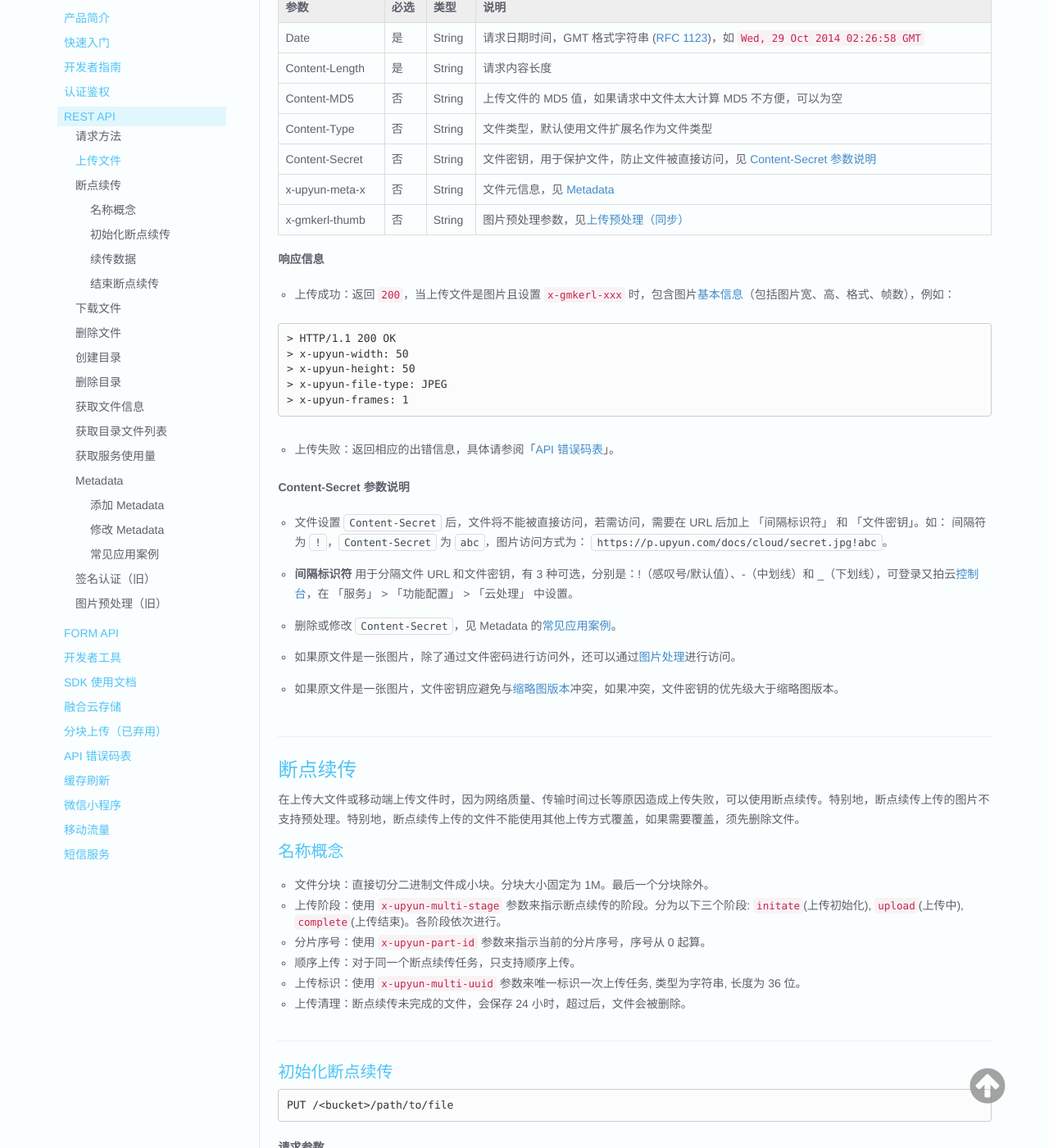
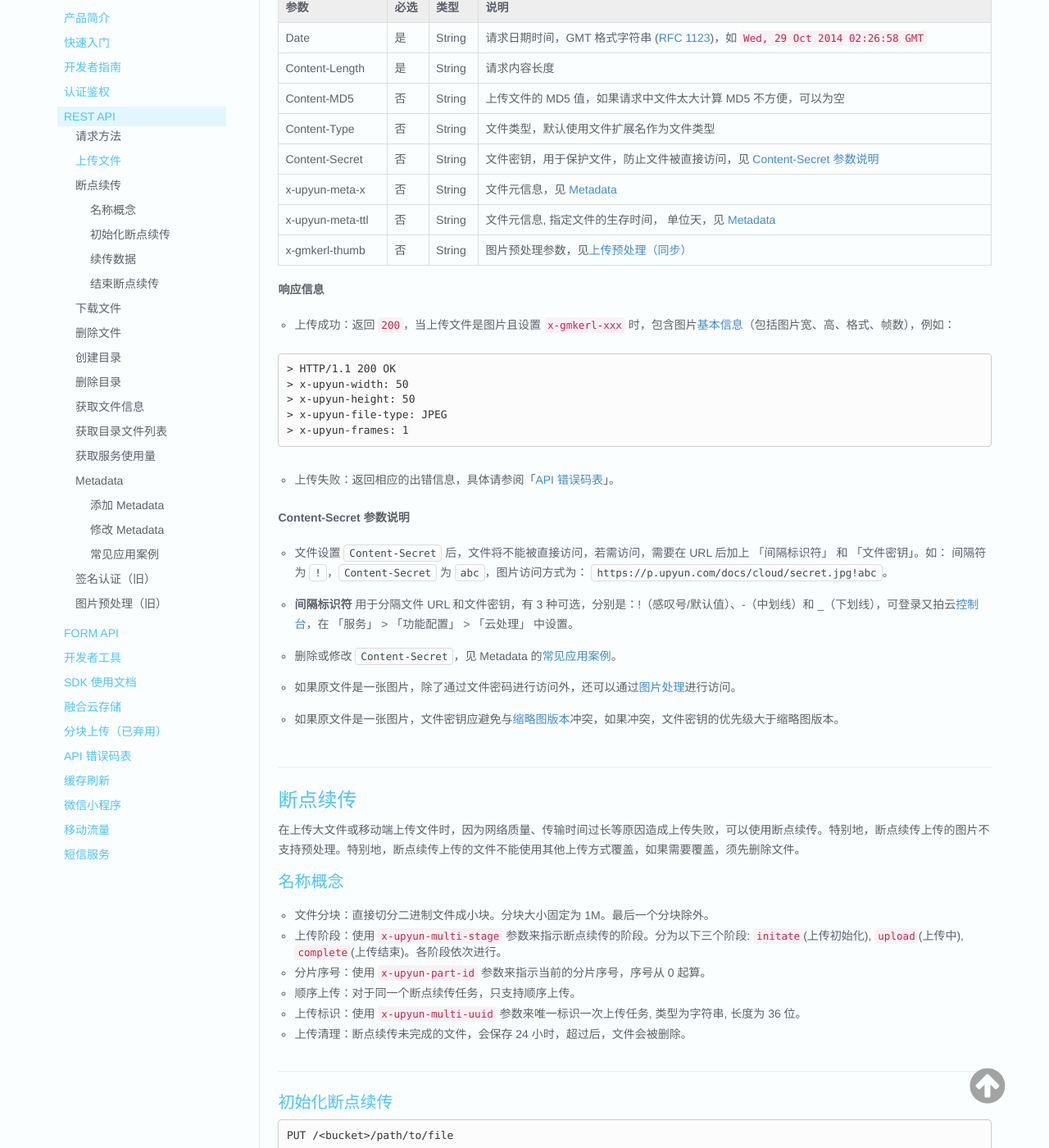
Before and after one commit to upyun/docs, an MkDocs documentation site: the page built from sources/api/rest_api.md, in a window 1280 px wide and 1400 px high, scrolled down 917 px. Shown: the whole window at 82% size. Built offline with MkDocs 1.6.1, drawn with Linux system fonts in a browser that asks for light colours; old or Windows-style settings are respelled for this version of MkDocs; some of the changed text lies outside the part shown.

```diff
--- a/sources/api/rest_api.md
+++ b/sources/api/rest_api.md
@@ -45,6 +45,7 @@ PUT /<bucket>/path/to/file
 | Content-Type   	| 否   	| String  	| 文件类型，默认使用文件扩展名作为文件类型                         |
 | Content-Secret 	| 否   	| String  	| 文件密钥，用于保护文件，防止文件被直接访问，见 [Content-Secret 参数说明](/api/rest_api/#Content-Secret) |
 | x-upyun-meta-x 	| 否   	| String  	| 文件元信息，见 [Metadata](/api/rest_api/#metadata)           |
+| x-upyun-meta-ttl 	| 否   	| String  	| 文件元信息, 指定文件的生存时间， 单位天，见 [Metadata](/api/rest_api/#metadata)           |
 | x-gmkerl-thumb 	| 否   	| String  	| 图片预处理参数，见[上传预处理（同步）](/cloud/image/#sync_upload_process)       |
 
 **响应信息**
@@ -109,6 +110,7 @@ PUT /<bucket>/path/to/file
 | x-upyun-multi-length  | 是   	| String  	| 待上传文件大小，整型，单位 Byte   |
 | x-upyun-multi-type    | 否   	| String  	| 待上传文件的 `MIME` 类型，默认 `application/octet-stream`，建议自行设置  |
 | x-upyun-meta-x        | 否   	| String  	| 用于额外指定文件的元信息，详见 [Metadata](/api/rest_api/#metadata)   |
+| x-upyun-meta-ttl      | 否   	| String  	| 文件元信息, 指定文件的生存时间， 单位天，详见 [Metadata](/api/rest_api/#metadata)   |
 
 **响应信息**
 
```
Also changed, not shown: sources/api/form_api.md (+1 -0 lines), sources/cloud/sync_video.md (+1 -1 lines).
